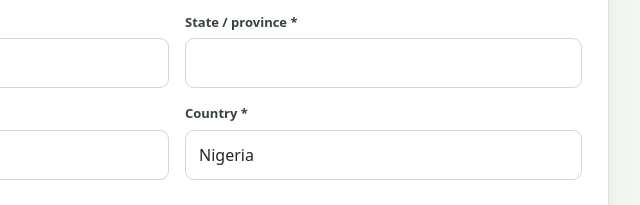
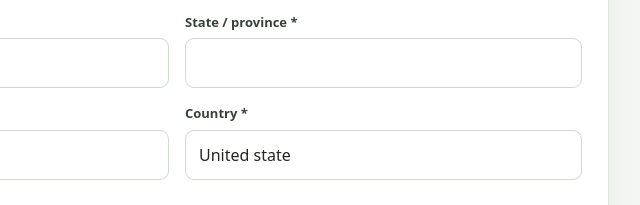
Before and after one commit to berjh-money/rental-application, a plain HTML site: page index.html in a window 1280 px wide. Shown: the part 1248-1453 px from the top of the page, 463-1103 px from the left. Drawn offline with Linux system fonts and the light colour scheme.

Commit message:
Update country field value from Nigeria to United State

```diff
--- a/index.html
+++ b/index.html
@@ -43,7 +43,7 @@ main{max-width:900px;margin:36px auto;padding:0 18px 40px}.intro{text-align:cent
         <div class="field"><label for="city">City *</label><input id="city" name="city" autocomplete="address-level2" required></div>
         <div class="field"><label for="state">State / province *</label><input id="state" name="state" autocomplete="address-level1" required></div>
         <div class="field"><label for="postal">Postal / ZIP code</label><input id="postal" name="postal" autocomplete="postal-code"></div>
-        <div class="field"><label for="country">Country *</label><input id="country" name="country" value="Nigeria" autocomplete="country-name" required></div>
+        <div class="field"><label for="country">Country *</label><input id="country" name="country" value="United state" autocomplete="country-name" required></div>
       </div></section>
       <section class="section"><h2>4. Move-in details</h2><div class="grid">
         <div class="field"><label for="duration">Expected duration of occupancy *</label><select id="duration" name="duration" required><option value="">Choose duration</option><option>Less than 6 months</option><option>6 months</option><option>1 year</option><option>2 years</option><option>3 years or more</option><option>Not sure yet</option></select></div>
```
